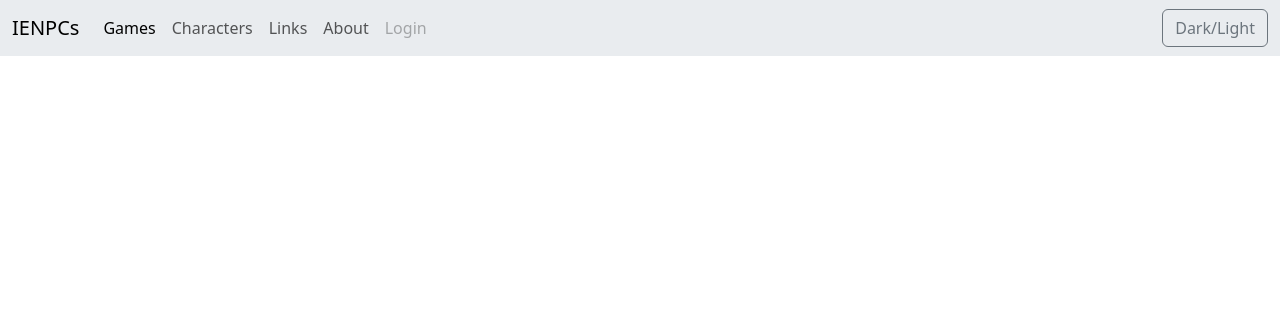
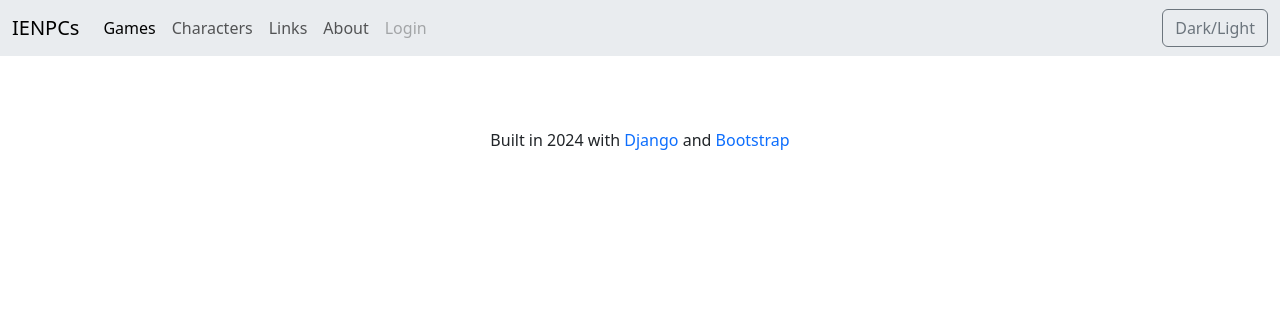
Before and after one commit to ddrmv/ienpcs, a Django app: page /gallery/ in a window 1280 px wide. Shown: the top 316 px of the page. Run offline with Django 5.2, Linux system fonts and the light colour scheme; data that the repository does not hold is empty; parts of the project's set-up code (start-up, migrations or seed data) failed here and were passed over.

Commit message:
Add a very serious footer

```diff
--- a/ienpcs/gallery/templates/gallery/base.html
+++ b/ienpcs/gallery/templates/gallery/base.html
@@ -13,6 +13,7 @@
     {% block content %}
 
     {% endblock %}
+    {% include 'gallery/footer.html' %}
     <script src="https://cdn.jsdelivr.net/npm/bootstrap@5.3.2/dist/js/bootstrap.bundle.min.js" integrity="sha384-C6RzsynM9kWDrMNeT87bh95OGNyZPhcTNXj1NW7RuBCsyN/o0jlpcV8Qyq46cDfL" crossorigin="anonymous"></script>
   </body>
 </html>
--- /dev/null
+++ b/ienpcs/gallery/templates/gallery/footer.html
@@ -0,0 +1,11 @@
+{% block footer %}
+  <div class="container">
+    <div class="row fw-light">
+      <div class="col text-center">
+        <p class="fs-6">
+          Built in 2024 with <a class="text-decoration-none text-sm" href="https://bit.ly/3BlS71b">Django</a> and <a class="text-decoration-none" href="https://getbootstrap.com/">Bootstrap</a>
+        </p>
+      </div>
+    </div>
+  </div>
+{% endblock %}
```
